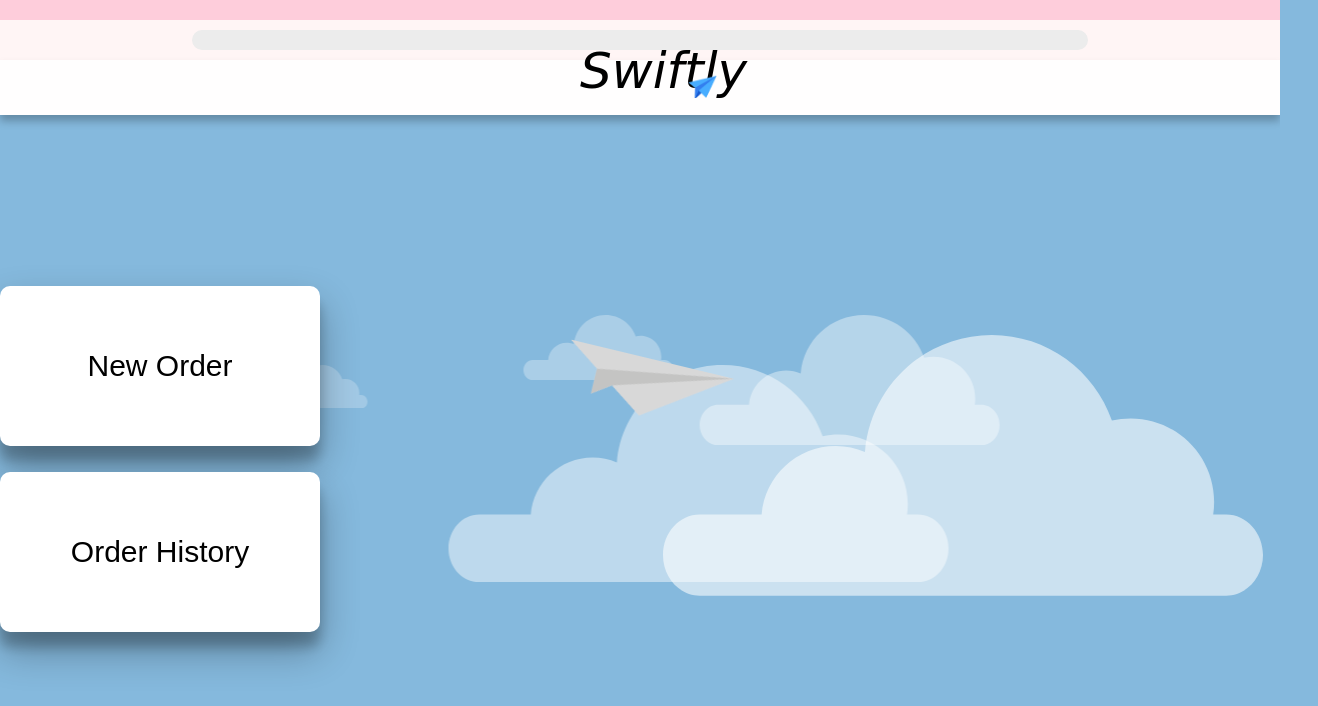
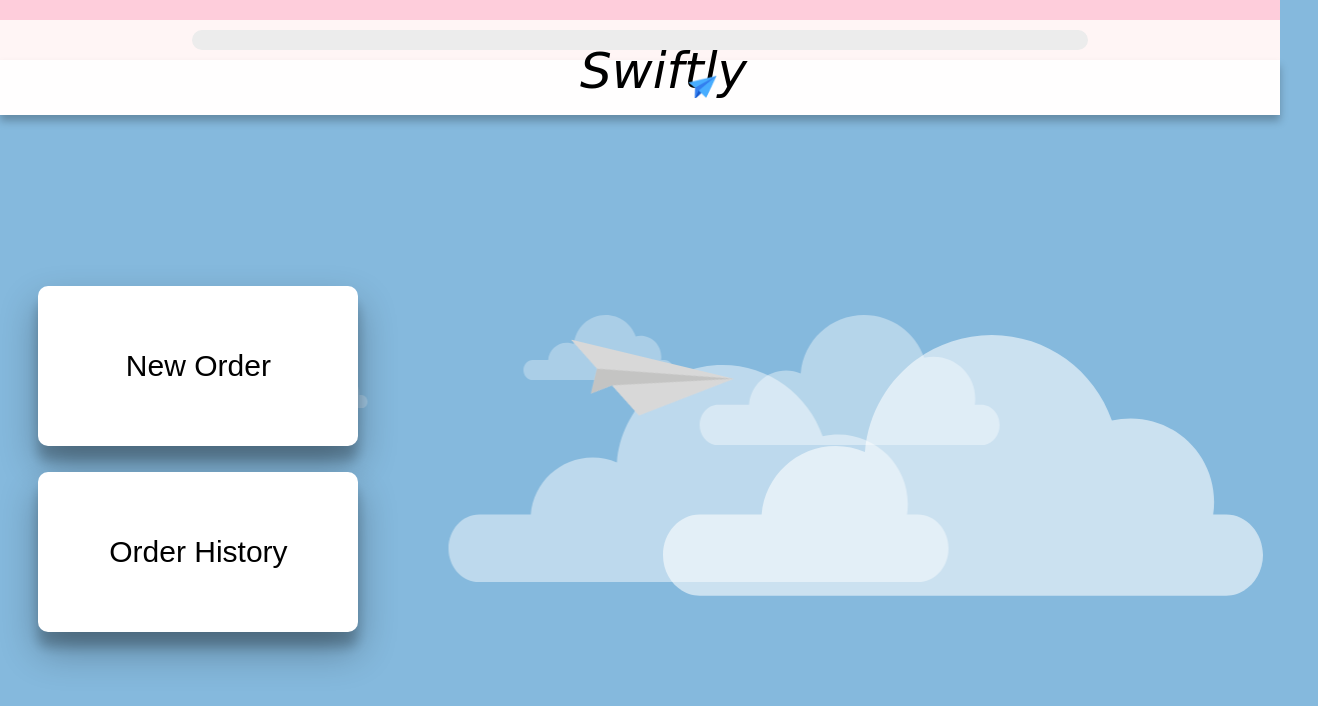
Before and after one commit to ThermalDust095/Xerox-Management, a plain HTML site: page homepage.html in a window 1280 px wide. Shown: the whole page, 1318 px wide, since content can reach past the window. Drawn offline with nearby package versions, Linux system fonts and the light colour scheme; a web font is replaced by a local one.

Commit message:
added homepage

```diff
--- a/css/home.css
+++ b/css/home.css
@@ -332,7 +332,7 @@ header{
     display: flex;
     flex-direction: column  ;
     gap: 2vw;
-    margin-left: 3  vw;
+    margin-left: 3vw;
     justify-content: center;
     top: -7vh;
 }
```
